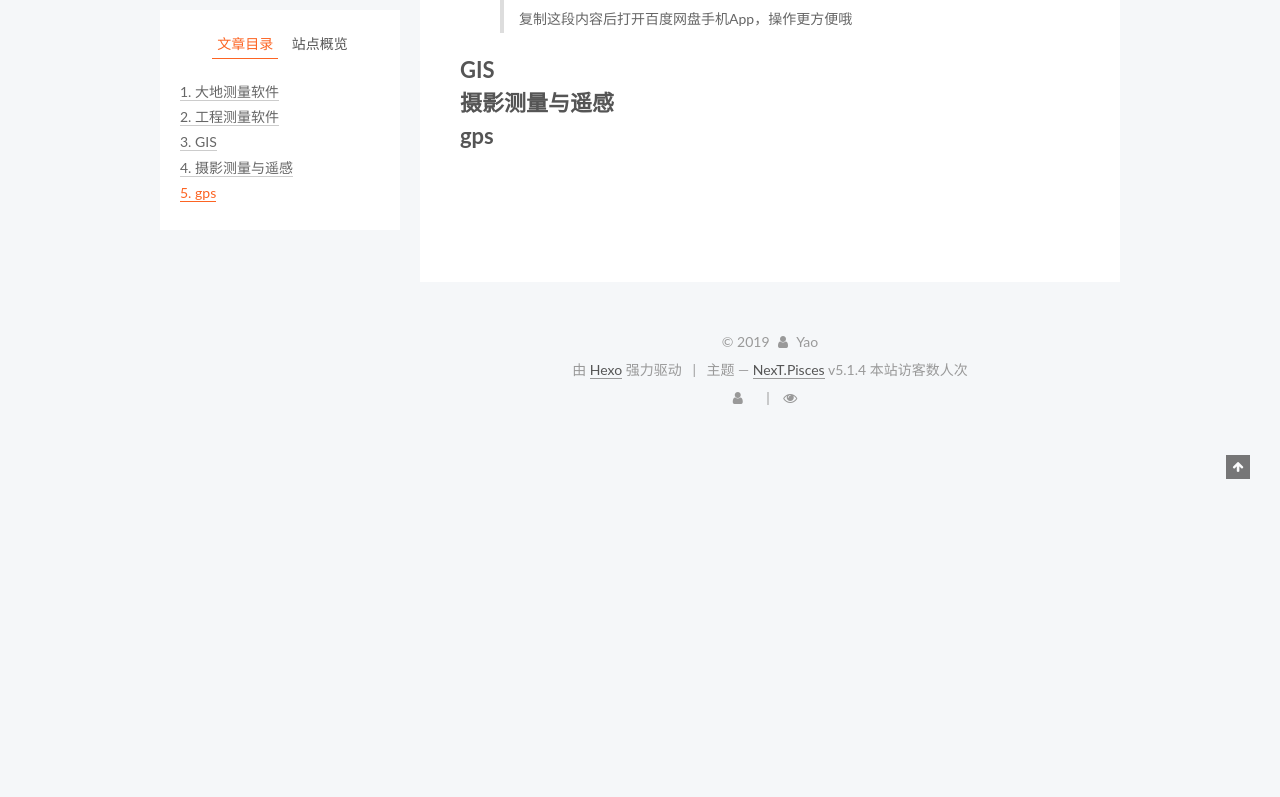
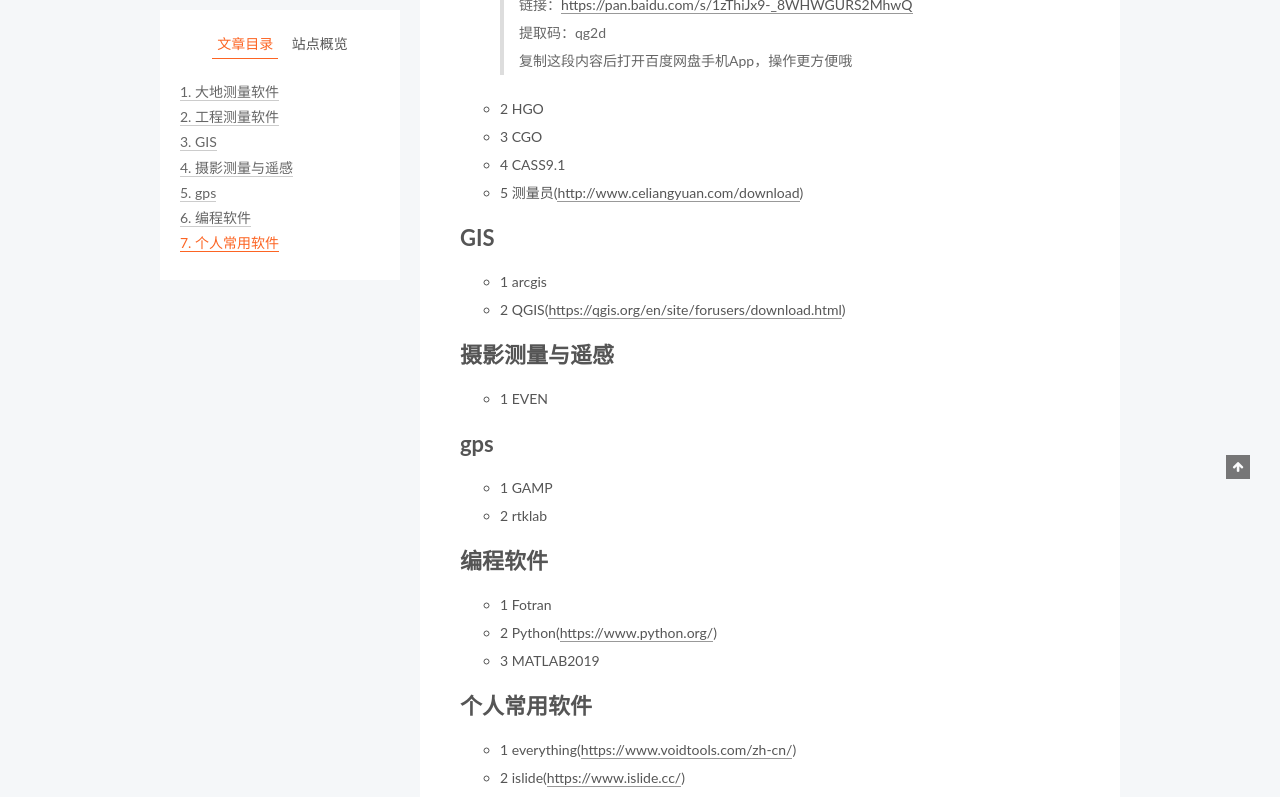
Before and after one commit to xiangdongyao/xiangdongyao.github.io, a plain HTML site: page 资源下载/index.html in a window 1280 px wide. Shown: the part 421-1218 px from the top of the page. Before the commit the page ends 853 px from the top, so only its background shows below. Drawn offline with Linux system fonts and the light colour scheme; some packages are replaced by stand-ins of ours; a script that the page names is missing.

Commit message:
Site updated: 2019-12-12 20:56:14

```diff
--- a/css/main.css
+++ b/css/main.css
@@ -1823,7 +1823,7 @@ pre .javascript .function {
   width: 4px;
   height: 4px;
   border-radius: 50%;
-  background: #4eff4e;
+  background: #34acc2;
 }
 .links-of-blogroll {
   font-size: 13px;
--- a/search.xml
+++ b/search.xml
@@ -13,8 +13,8 @@
         <category>GNSS - GAMIT</category>
       </categories>
       <tags>
+        <tag>gamit</tag>
         <tag>Test</tag>
-        <tag>gamit</tag>
       </tags>
   </entry>
   <entry>
@@ -29,8 +29,8 @@
         <category>胡言乱语 - 搭建博客</category>
       </categories>
       <tags>
+        <tag>Test</tag>
         <tag>搭建博客</tag>
-        <tag>Test</tag>
       </tags>
   </entry>
   <entry>
--- a/资源下载/index.html
+++ b/资源下载/index.html
@@ -79,17 +79,17 @@
 
 
 
-<meta name="description" content="大地测量软件 1 gamit/globk 链接：https://pan.baidu.com/s/1UPo07EBPHwjCQ31kbb4d8w提取码：3xlp复制这段内容后打开百度网盘手机App，操作更方便哦    工程测量软件 1  tbc  链接：https://pan.baidu.com/s/1zThiJx9-_8WHWGURS2MhwQ提取码：qg2d复制这段内容后打开百度网盘手机App，">
+<meta name="description" content="大地测量软件 1 gamit/globk 链接：https://pan.baidu.com/s/1UPo07EBPHwjCQ31kbb4d8w提取码：3xlp复制这段内容后打开百度网盘手机App，操作更方便哦   2 GMT  工程测量软件 1  TBC5.2  链接：https://pan.baidu.com/s/1zThiJx9-_8WHWGURS2MhwQ提取码：qg2d复制这段内容后打开百">
 <meta property="og:type" content="website">
 <meta property="og:title" content="资源下载">
 <meta property="og:url" content="http://geoyxd.site/资源下载/index.html">
 <meta property="og:site_name" content="geolab">
-<meta property="og:description" content="大地测量软件 1 gamit/globk 链接：https://pan.baidu.com/s/1UPo07EBPHwjCQ31kbb4d8w提取码：3xlp复制这段内容后打开百度网盘手机App，操作更方便哦    工程测量软件 1  tbc  链接：https://pan.baidu.com/s/1zThiJx9-_8WHWGURS2MhwQ提取码：qg2d复制这段内容后打开百度网盘手机App，">
+<meta property="og:description" content="大地测量软件 1 gamit/globk 链接：https://pan.baidu.com/s/1UPo07EBPHwjCQ31kbb4d8w提取码：3xlp复制这段内容后打开百度网盘手机App，操作更方便哦   2 GMT  工程测量软件 1  TBC5.2  链接：https://pan.baidu.com/s/1zThiJx9-_8WHWGURS2MhwQ提取码：qg2d复制这段内容后打开百">
 <meta property="og:locale" content="zh-Hans">
-<meta property="og:updated_time" content="2019-12-12T12:38:32.076Z">
+<meta property="og:updated_time" content="2019-12-12T12:55:09.993Z">
 <meta name="twitter:card" content="summary">
 <meta name="twitter:title" content="资源下载">
-<meta name="twitter:description" content="大地测量软件 1 gamit/globk 链接：https://pan.baidu.com/s/1UPo07EBPHwjCQ31kbb4d8w提取码：3xlp复制这段内容后打开百度网盘手机App，操作更方便哦    工程测量软件 1  tbc  链接：https://pan.baidu.com/s/1zThiJx9-_8WHWGURS2MhwQ提取码：qg2d复制这段内容后打开百度网盘手机App，">
+<meta name="twitter:description" content="大地测量软件 1 gamit/globk 链接：https://pan.baidu.com/s/1UPo07EBPHwjCQ31kbb4d8w提取码：3xlp复制这段内容后打开百度网盘手机App，操作更方便哦   2 GMT  工程测量软件 1  TBC5.2  链接：https://pan.baidu.com/s/1zThiJx9-_8WHWGURS2MhwQ提取码：qg2d复制这段内容后打开百">
 
 
 
@@ -324,14 +324,40 @@
 <p>链接：<a href="https://pan.baidu.com/s/1UPo07EBPHwjCQ31kbb4d8w" target="_blank" rel="noopener">https://pan.baidu.com/s/1UPo07EBPHwjCQ31kbb4d8w</a><br>提取码：3xlp<br>复制这段内容后打开百度网盘手机App，操作更方便哦</p>
 </blockquote>
 </li>
+<li>2 GMT</li>
 </ul>
 <h1 id="工程测量软件"><a href="#工程测量软件" class="headerlink" title="工程测量软件"></a>工程测量软件</h1><ul>
-<li>1  tbc <blockquote>
+<li>1  TBC5.2 <blockquote>
 <p>链接：<a href="https://pan.baidu.com/s/1zThiJx9-_8WHWGURS2MhwQ" target="_blank" rel="noopener">https://pan.baidu.com/s/1zThiJx9-_8WHWGURS2MhwQ</a><br>提取码：qg2d<br>复制这段内容后打开百度网盘手机App，操作更方便哦</p>
 </blockquote>
 </li>
+<li>2 HGO</li>
+<li>3 CGO</li>
+<li>4 CASS9.1</li>
+<li>5 测量员(<a href="http://www.celiangyuan.com/download" target="_blank" rel="noopener">http://www.celiangyuan.com/download</a>)</li>
 </ul>
-<h1 id="GIS"><a href="#GIS" class="headerlink" title="GIS"></a>GIS</h1><h1 id="摄影测量与遥感"><a href="#摄影测量与遥感" class="headerlink" title="摄影测量与遥感"></a>摄影测量与遥感</h1><h1 id="gps"><a href="#gps" class="headerlink" title="gps"></a>gps</h1>
+<h1 id="GIS"><a href="#GIS" class="headerlink" title="GIS"></a>GIS</h1><ul>
+<li>1 arcgis</li>
+<li>2 QGIS(<a href="https://qgis.org/en/site/forusers/download.html" target="_blank" rel="noopener">https://qgis.org/en/site/forusers/download.html</a>)</li>
+</ul>
+<h1 id="摄影测量与遥感"><a href="#摄影测量与遥感" class="headerlink" title="摄影测量与遥感"></a>摄影测量与遥感</h1><ul>
+<li>1 EVEN</li>
+</ul>
+<h1 id="gps"><a href="#gps" class="headerlink" title="gps"></a>gps</h1><ul>
+<li>1 GAMP</li>
+<li>2 rtklab</li>
+</ul>
+<h1 id="编程软件"><a href="#编程软件" class="headerlink" title="编程软件"></a>编程软件</h1><ul>
+<li>1 Fotran</li>
+<li>2 Python(<a href="https://www.python.org/" target="_blank" rel="noopener">https://www.python.org/</a>)</li>
+<li>3 MATLAB2019</li>
+</ul>
+<h1 id="个人常用软件"><a href="#个人常用软件" class="headerlink" title="个人常用软件"></a>个人常用软件</h1><ul>
+<li>1 everything(<a href="https://www.voidtools.com/zh-cn/" target="_blank" rel="noopener">https://www.voidtools.com/zh-cn/</a>)</li>
+<li>2 islide(<a href="https://www.islide.cc/" target="_blank" rel="noopener">https://www.islide.cc/</a>)</li>
+<li>3 坚果云(<a href="https://www.jianguoyun.com/s/downloads" target="_blank" rel="noopener">https://www.jianguoyun.com/s/downloads</a>)</li>
+</ul>
+
 
       </div>
 
@@ -471,7 +497,7 @@
 
 
 
-              <div class="post-toc-content"><ol class="nav"><li class="nav-item nav-level-1"><a class="nav-link" href="#大地测量软件"><span class="nav-number">1.</span> <span class="nav-text">大地测量软件</span></a></li><li class="nav-item nav-level-1"><a class="nav-link" href="#工程测量软件"><span class="nav-number">2.</span> <span class="nav-text">工程测量软件</span></a></li><li class="nav-item nav-level-1"><a class="nav-link" href="#GIS"><span class="nav-number">3.</span> <span class="nav-text">GIS</span></a></li><li class="nav-item nav-level-1"><a class="nav-link" href="#摄影测量与遥感"><span class="nav-number">4.</span> <span class="nav-text">摄影测量与遥感</span></a></li><li class="nav-item nav-level-1"><a class="nav-link" href="#gps"><span class="nav-number">5.</span> <span class="nav-text">gps</span></a></li></ol></div>
+              <div class="post-toc-content"><ol class="nav"><li class="nav-item nav-level-1"><a class="nav-link" href="#大地测量软件"><span class="nav-number">1.</span> <span class="nav-text">大地测量软件</span></a></li><li class="nav-item nav-level-1"><a class="nav-link" href="#工程测量软件"><span class="nav-number">2.</span> <span class="nav-text">工程测量软件</span></a></li><li class="nav-item nav-level-1"><a class="nav-link" href="#GIS"><span class="nav-number">3.</span> <span class="nav-text">GIS</span></a></li><li class="nav-item nav-level-1"><a class="nav-link" href="#摄影测量与遥感"><span class="nav-number">4.</span> <span class="nav-text">摄影测量与遥感</span></a></li><li class="nav-item nav-level-1"><a class="nav-link" href="#gps"><span class="nav-number">5.</span> <span class="nav-text">gps</span></a></li><li class="nav-item nav-level-1"><a class="nav-link" href="#编程软件"><span class="nav-number">6.</span> <span class="nav-text">编程软件</span></a></li><li class="nav-item nav-level-1"><a class="nav-link" href="#个人常用软件"><span class="nav-number">7.</span> <span class="nav-text">个人常用软件</span></a></li></ol></div>
 
 
           </div>
```
Also changed, not shown: 2019/08/25/hello-world/index.html (+4 -4 lines), 2019/10/21/gamit-install/index.html (+4 -4 lines).
